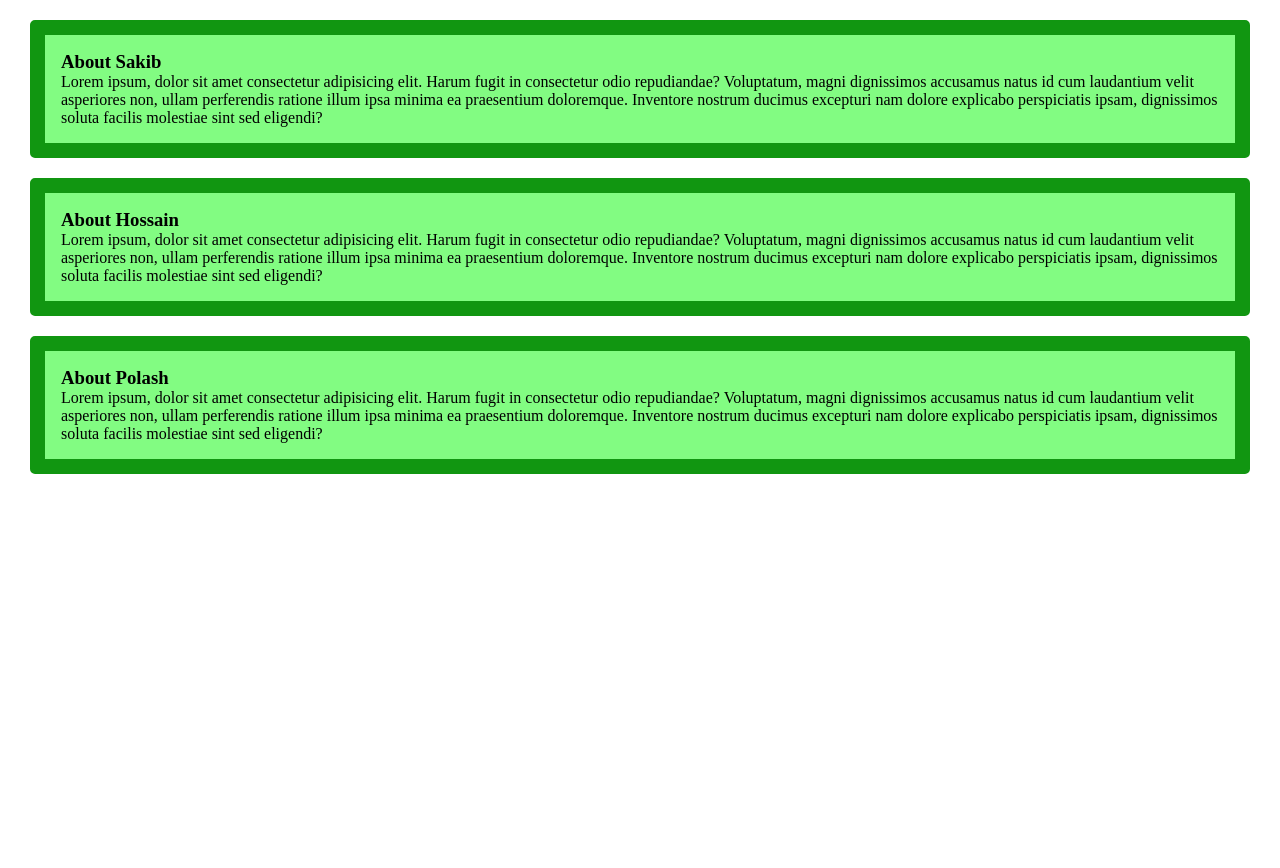
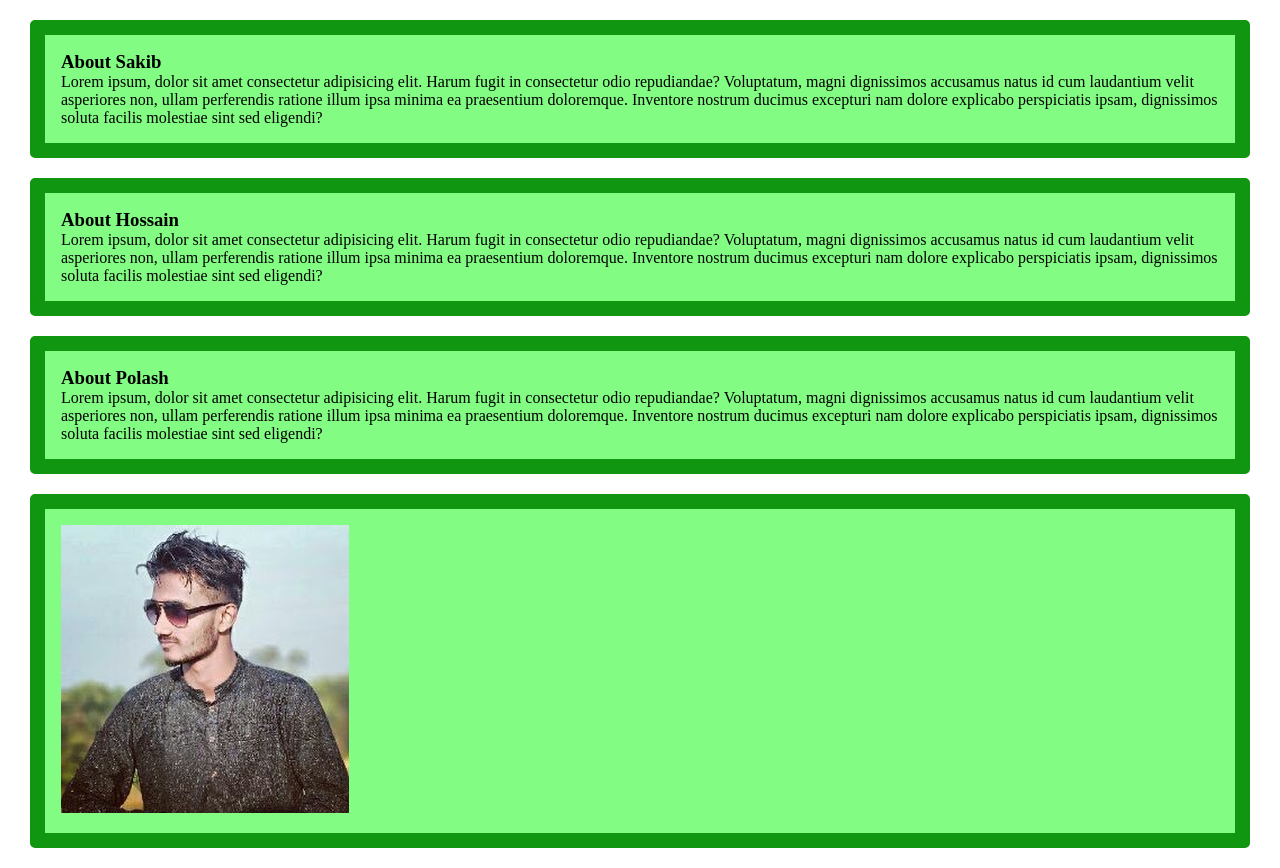
Before and after one commit to sakib17-GitHub/my-first-practice-repo, a plain HTML site: page index.html in a window 1280 px wide. Before the commit the page ends 800 px from the top, so only its background shows below. Drawn offline with Linux system fonts and the light colour scheme.

Commit message:
pic added

```diff
--- a/index.html
+++ b/index.html
@@ -26,5 +26,10 @@
         </div>
 
 
+        <div class="main">
+            <img src="images/sakib.jpg" alt="Sakib's Photo">
+        </div>
+
+
 </body>
 </html>
```
Also changed, not shown: images/sakib.jpg (added).
